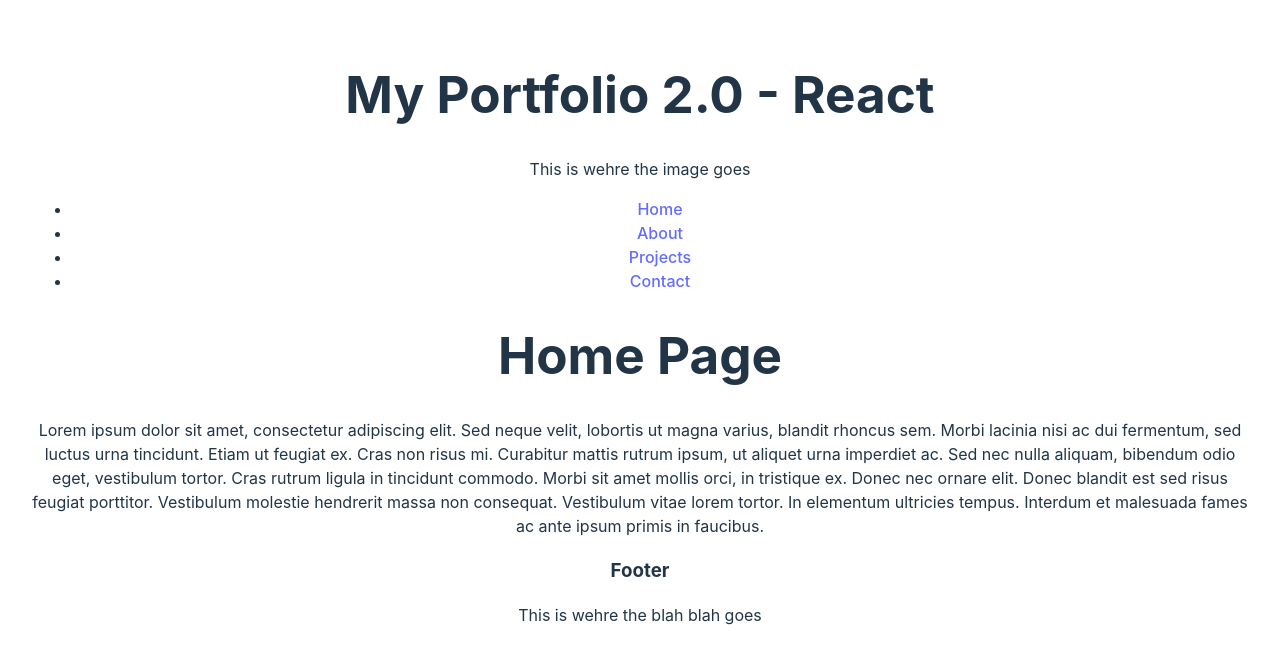
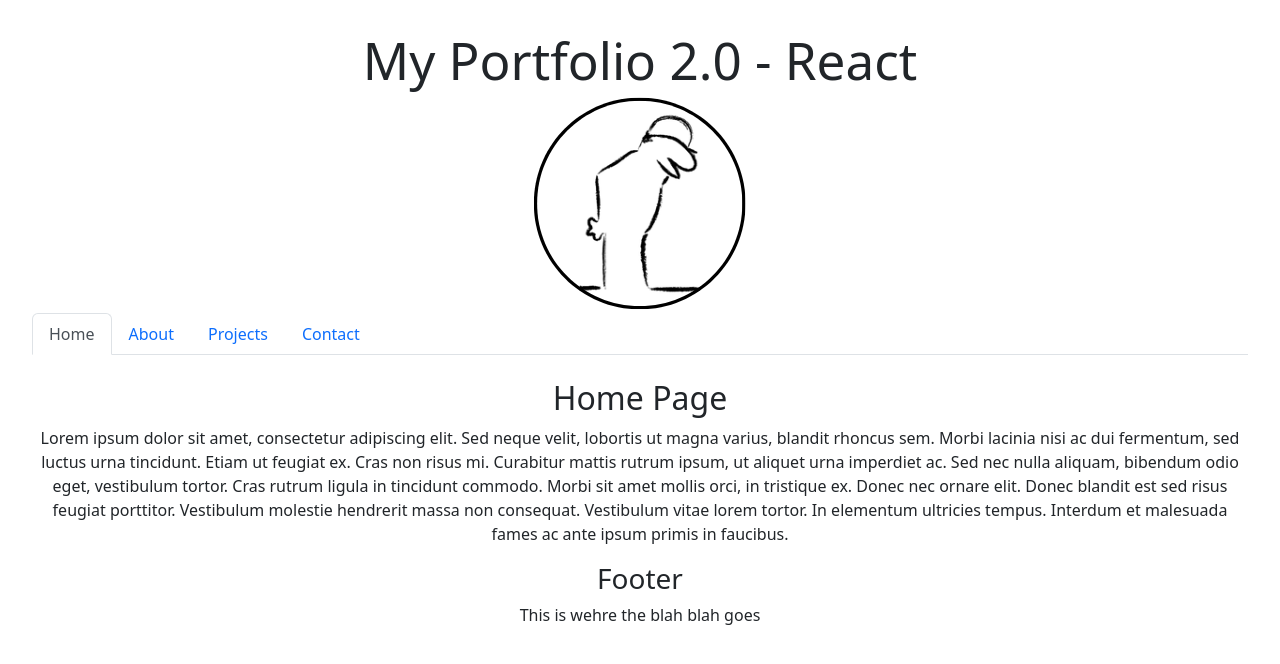
Before and after one commit to dinozio-design/20-My-React-Portfolio, a React (Vite) app: page / in a window 1280 px wide. Shown: the top 664 px of the page. Built offline with nearby package versions, Linux system fonts and the light colour scheme.

Commit message:
implementing Bootstrap for css

```diff
--- a/package.json
+++ b/package.json
@@ -16,7 +16,8 @@
   "dependencies": {
     "gh-pages": "^6.0.0",
     "react": "^18.2.0",
-    "react-dom": "^18.2.0"
+    "react-dom": "^18.2.0",
+    "bootstrap": "^5.2.3"
   },
   "devDependencies": {
     "@types/react": "^18.0.28",
--- a/src/components/Header.jsx
+++ b/src/components/Header.jsx
@@ -1,12 +1,10 @@
 import React from 'react';
-
+import myLogo from '../assets/images/myAvaLookRight.PNG'
 export default function Header() {
   return (
     <div>
       <h1>My Portfolio 2.0 - React</h1>
-      <p>
-      This is wehre the image goes
-      </p>
+      <img id="myAva" src={myLogo} alt="my logo avatar"></img>
     </div>
   );
 }
--- a/src/components/pages/About.jsx
+++ b/src/components/pages/About.jsx
@@ -2,8 +2,8 @@ import React from 'react';
 
 export default function About() {
   return (
-    <div>
-      <h1>About Page</h1>
+    <div className='mt-4'>
+      <h2 >About Page</h2>
       <p>
         Nunc pharetra finibus est at efficitur. Praesent sed congue diam.
         Integer gravida dui mauris, ut interdum nunc egestas sed. Aenean sed
--- a/src/components/pages/Contact.jsx
+++ b/src/components/pages/Contact.jsx
@@ -2,8 +2,8 @@ import React from 'react';
 
 export default function Contact() {
   return (
-    <div>
-      <h1>Contact Page</h1>
+    <div className='mt-4'>
+      <h2>Contact Page</h2>
       <p>
         Integer cursus bibendum sem non pretium. Vestibulum in aliquet sem, quis
         molestie urna. Aliquam semper ultrices varius. Aliquam faucibus sit amet
--- a/src/components/pages/Home.jsx
+++ b/src/components/pages/Home.jsx
@@ -2,8 +2,8 @@ import React from 'react';
 
 export default function Home() {
   return (
-    <div>
-      <h1>Home Page</h1>
+    <div className='mt-4'>
+      <h2>Home Page</h2>
       <p>
         Lorem ipsum dolor sit amet, consectetur adipiscing elit. Sed neque
         velit, lobortis ut magna varius, blandit rhoncus sem. Morbi lacinia nisi
--- a/src/components/pages/Projects.jsx
+++ b/src/components/pages/Projects.jsx
@@ -4,8 +4,8 @@ import Display from './Display';
 
 export default function Project() {
   return (
-    <div>
-      <h1>Project Page</h1>
+    <div className='mt-4'>
+      <h2>Project Page</h2>
       <p>
         Donec a volutpat quam. Curabitur nec varius justo, sed rutrum ligula.
         Curabitur pellentesque turpis sit amet eros iaculis, a mollis arcu
--- a/src/index.css
+++ b/src/index.css
@@ -12,6 +12,17 @@
   -webkit-font-smoothing: antialiased;
   -moz-osx-font-smoothing: grayscale;
   -webkit-text-size-adjust: 100%;
+
+  /* initial colour and size set - for 576px or smaller */
+  --mobile-bordr-color: white;
+  --mobile-bordr-style: solid;
+  --mobile-bordr-width: Small;
+  --mobile-border-radius: 7x;
+  --mobile-bckgrnd: black;
+  --mobile-color: rgb(246, 244, 241);
+  --mobile-anchor-color: #ed8df1;
+  --mobile-headings-color: rgb(240, 156, 0);
+  --mobile-shaddow-color: rgb(240, 156, 0);
 }
 
 a {
@@ -19,6 +30,7 @@ a {
   color: #646cff;
   text-decoration: inherit;
 }
+
 a:hover {
   color: #535bf2;
 }
@@ -36,6 +48,25 @@ h1 {
   line-height: 1.1;
 }
 
+nav {
+  margin-top: 2rem;
+}
+
+nav li {
+  display: block;
+  padding: 10px;
+  margin: 0.25rem;
+  border-color: var(--mobile-bordr-color);
+  border-width: var(--mobile-bordr-width);
+  background: var(--mobile-bckgrnd);
+  color: var(--mobile-color);
+  outline: 1px dashed;
+}
+
+nav li a {
+  text-decoration: none;
+}
+
 button {
   border-radius: 8px;
   border: 1px solid transparent;
@@ -47,9 +78,11 @@ button {
   cursor: pointer;
   transition: border-color 0.25s;
 }
+
 button:hover {
   border-color: #646cff;
 }
+
 button:focus,
 button:focus-visible {
   outline: 4px auto -webkit-focus-ring-color;
@@ -60,9 +93,11 @@ button:focus-visible {
     color: #213547;
     background-color: #ffffff;
   }
+
   a:hover {
     color: #747bff;
   }
+
   button {
     background-color: #f9f9f9;
   }
--- a/src/main.jsx
+++ b/src/main.jsx
@@ -1,7 +1,7 @@
 import React from 'react';
 import ReactDOM from 'react-dom/client';
 import App from './App.jsx';
-// import 'bootstrap/dist/css/bootstrap.min.css';
+import 'bootstrap/dist/css/bootstrap.css';
 import './index.css';
 
 ReactDOM.createRoot(document.getElementById('root')).render(
--- a/vite.config.js
+++ b/vite.config.js
@@ -5,8 +5,8 @@ import react from '@vitejs/plugin-react'
 export default defineConfig({
   plugins: [react()],
   base: '/20-My-React-Portfolio/',
-  // server: {
-  //   port: 3000,
-  //   open: true,
-  // }
+  server: {
+    port: 3000,
+    open: true,
+  }
 })
```
Also changed, not shown: 1 other file (tests, documents, lock files or other folders).
